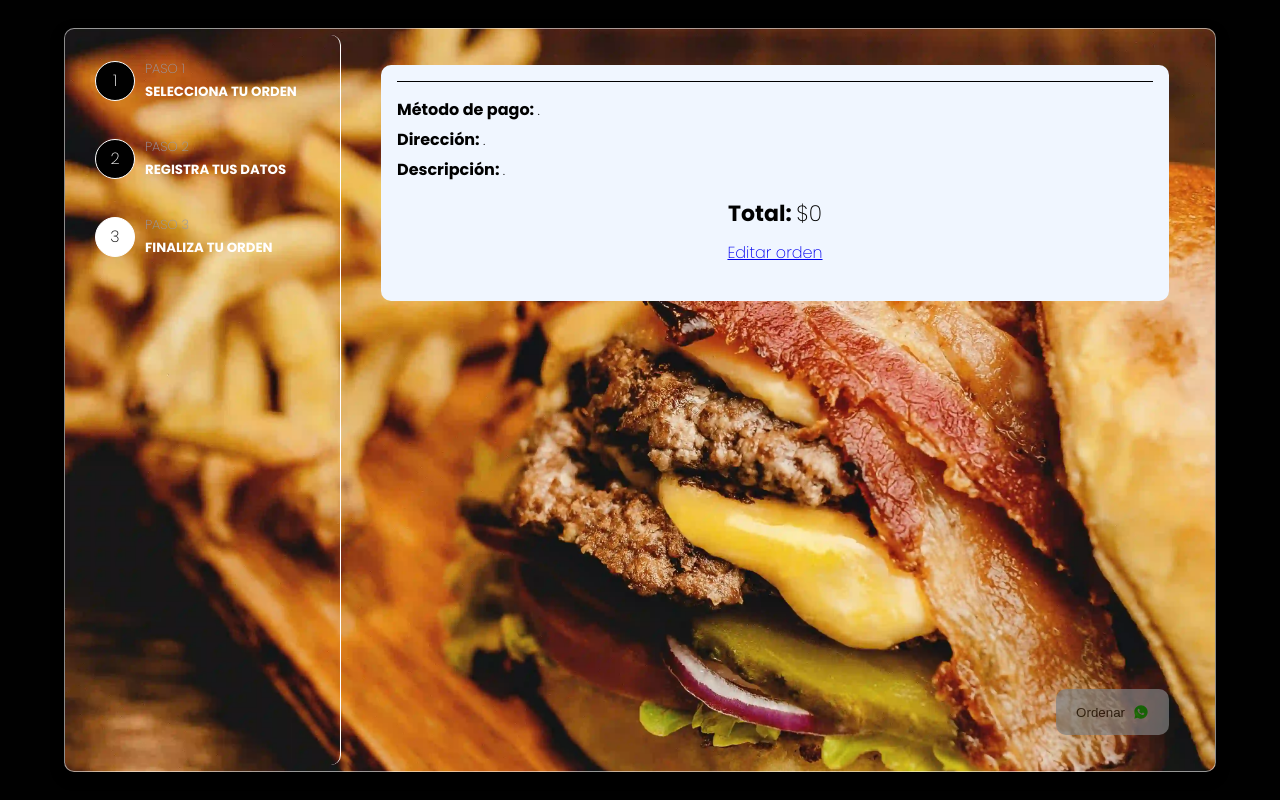
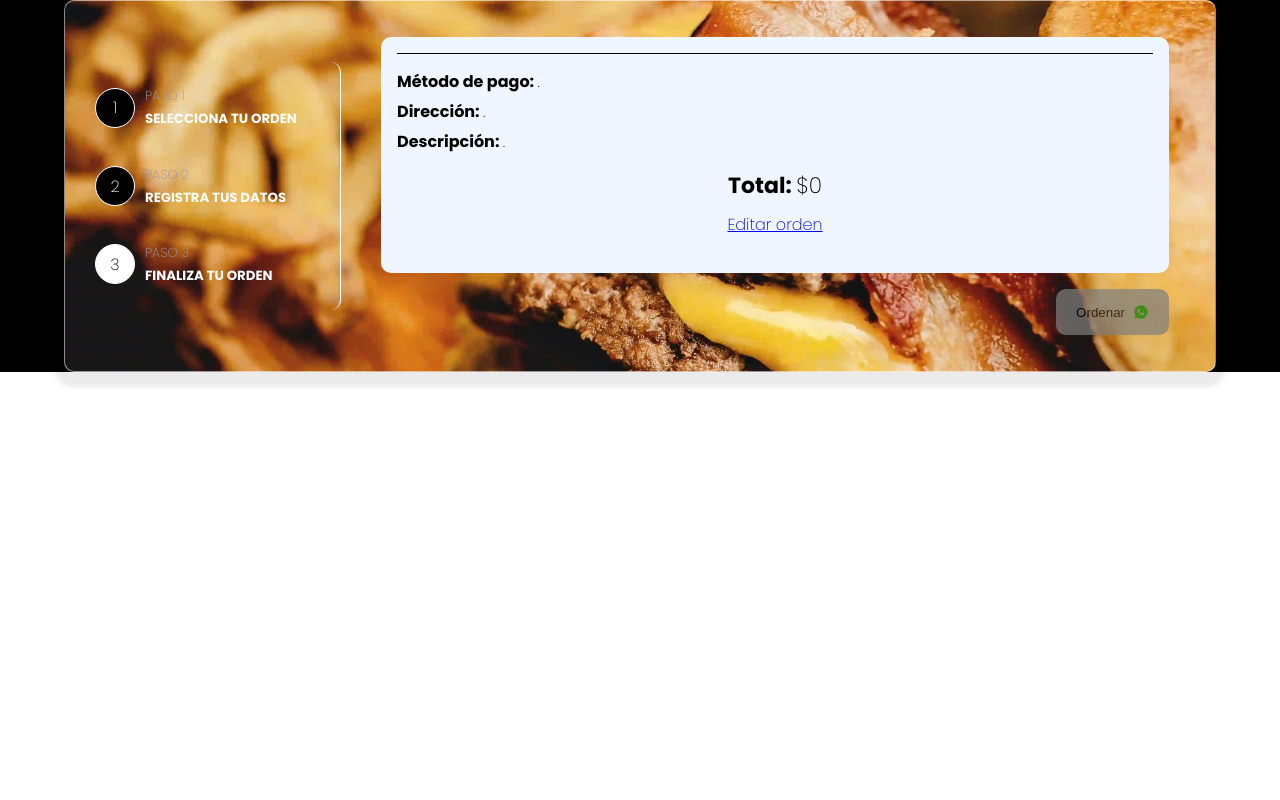
Before and after one commit to hdavidpb/catalogo-next, a Next.js app: page /finalizar-orden in a window 1280 px wide. Built offline with nearby package versions, Linux system fonts and the light colour scheme.

Commit message:
⚒️UPDATE: envs

```diff
--- a/src/styled-components/styles.ts
+++ b/src/styled-components/styles.ts
@@ -7,7 +7,7 @@ import styled, { keyframes } from "styled-components";
 export const MainLayout = styled.div`
   position: relative;
   width: 100%;
-  height: 100vh;
+  /* height: 100vh; */
   display: flex;
   justify-content: center;
   align-items: center;
@@ -19,7 +19,7 @@ export const StepFormContainer = styled.div`
   justify-content: center;
   align-items: center;
   width: 90%;
-  height: 93dvh;
+  /* height: 93dvh; */
   box-shadow: 0 5px 5px 10px #00000014;
   border: solid 1px rgba(255, 255, 255, 0.55);
   border-radius: 10px;
@@ -32,7 +32,7 @@ export const StepFormContainer = styled.div`
     position: relative;
     margin: inherit;
     width: 100%;
-    height: 100dvh;
+    /* height: 100dvh; */
     flex-direction: column;
     box-shadow: none;
     justify-content: flex-start;
@@ -361,7 +361,7 @@ export const SelectedCount = styled.div`
   display: flex;
   justify-content: center;
   align-items: center;
-  background-color: hsl(213deg 96% 18% / 53%);
+  background-color: hsl(0deg 0% 0% / 18%);
   border-radius: 10px 10px 0 0;
   h1 {
     color: ${theme.neutral.white};
```
Also changed, not shown: 1 other file (tests, documents, lock files or other folders).
